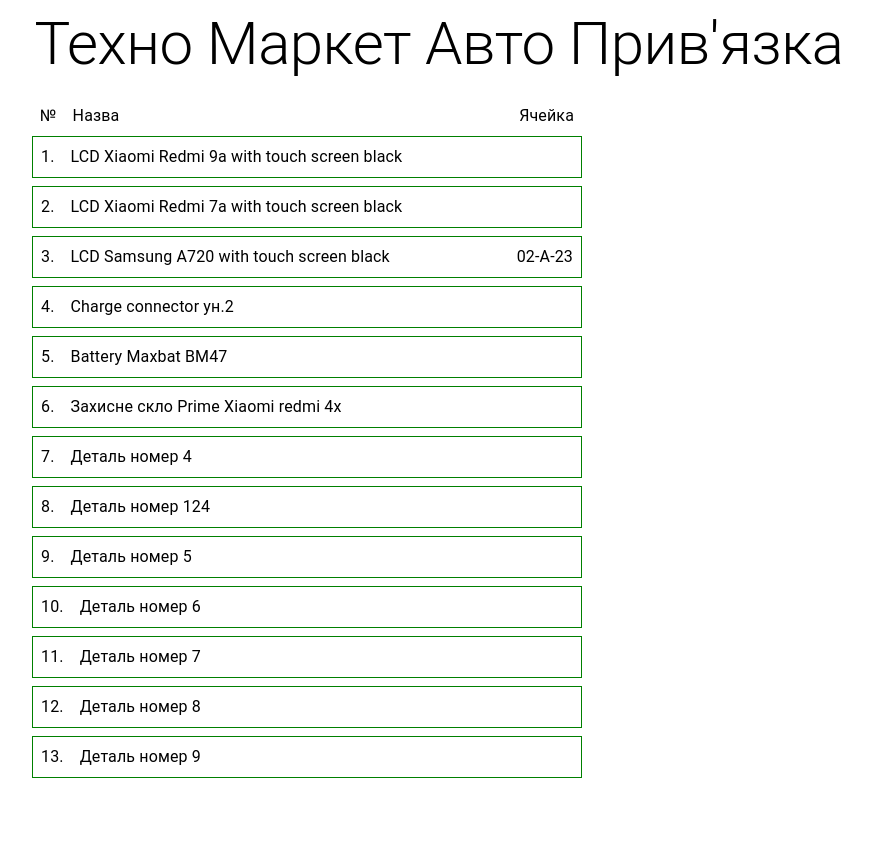
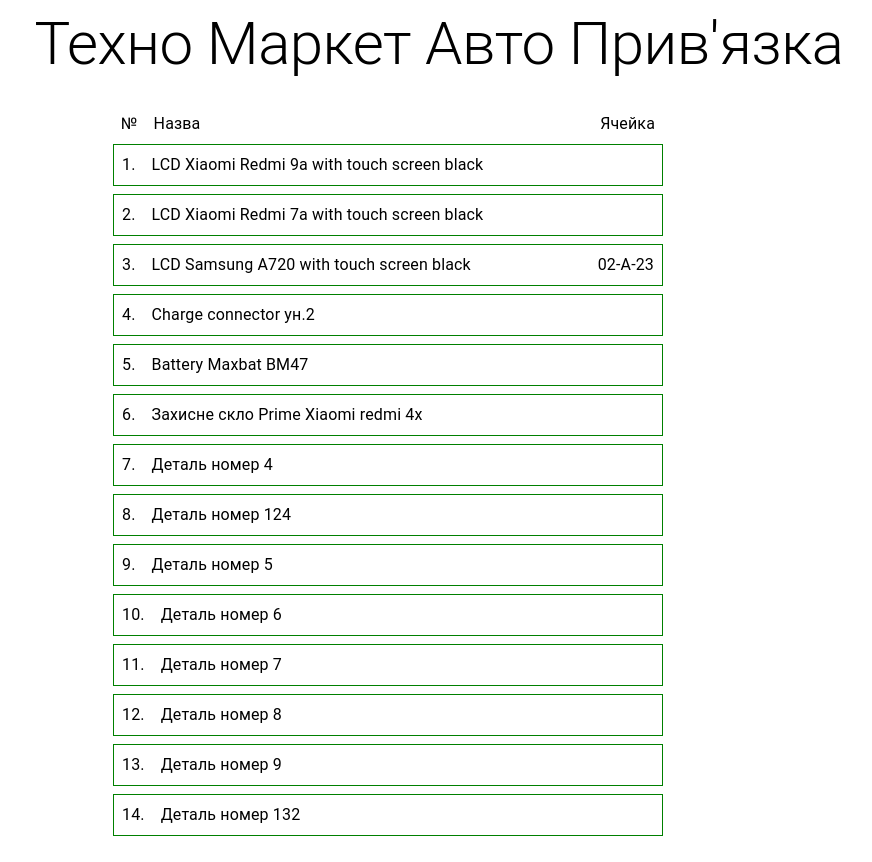
Before and after one commit to the22ndoctober/technostore, a React (Vite) app: page / in a window 1280 px wide. Shown: the top 862 px of the page, without its empty margins (201-1073 px from the left). Before the commit the page ends 800 px from the top, so only its background shows below. Built offline with nearby package versions, Linux system fonts and the light colour scheme.

Commit message:
small add

```diff
--- a/src/components/content/Content.tsx
+++ b/src/components/content/Content.tsx
@@ -6,20 +6,23 @@ import Grid from '@mui/material/Grid'
 import CartItem from './CartItem/CartItem'
 import Typography from '@mui/material/Typography'
 
+
 const Content = () => {
 
     const items = useSelector(selectState)
     const dispatch = useDispatch()
 
   return (
-    <Box sx={{p:3, height: 700,width:1000, display:'flex',justifyContent:'center', overflowY:'scroll'}}>
-        <Box sx={{rowGap:1, display:'flex', flexDirection:'column'}}>
+    <Box sx={{p:3, width:700, display:'flex',justifyContent:'center', flexDirection:'column', m:'0 auto' }}>
 
-        <Grid container spacing={0} direction={'row'} columnGap={2} px={1}>
+        <Grid container spacing={0} direction={'row'} columnGap={2} p={1} sx={{width:550}}>
             <Typography variant="body1" color="initial">№</Typography>
             <Typography variant="body1" color="initial">Назва</Typography>
             <Typography variant="body1" sx={{ml:'auto'}} color="initial">Ячейка</Typography>
         </Grid>
+        <Box sx={{width: '100%',rowGap:1, display:'flex', flexDirection:'column', height: 700, overflowY:'scroll'}}>
+
+
         {items.map((item:any, id: number)=>{
             return <CartItem
                 id={id}
```
